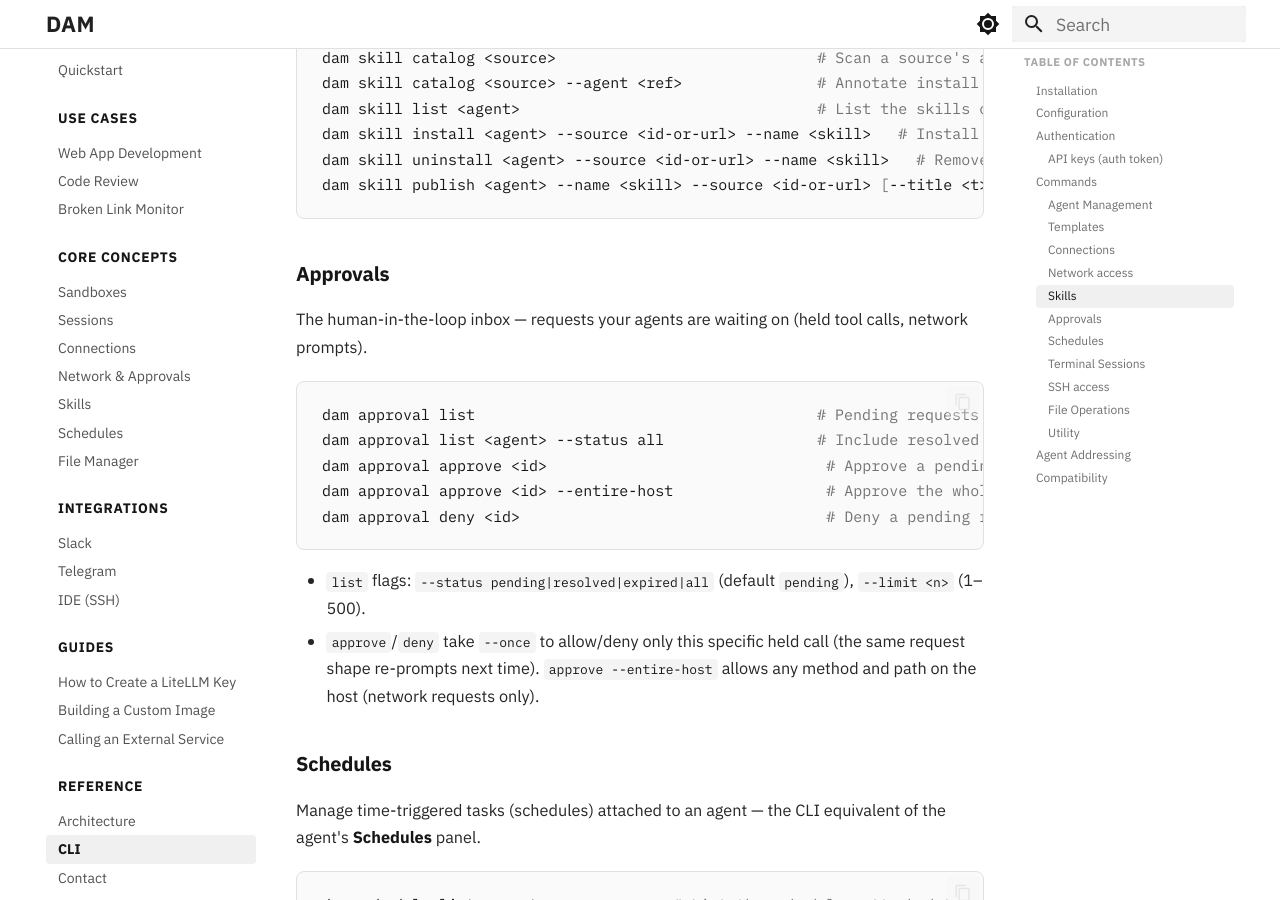
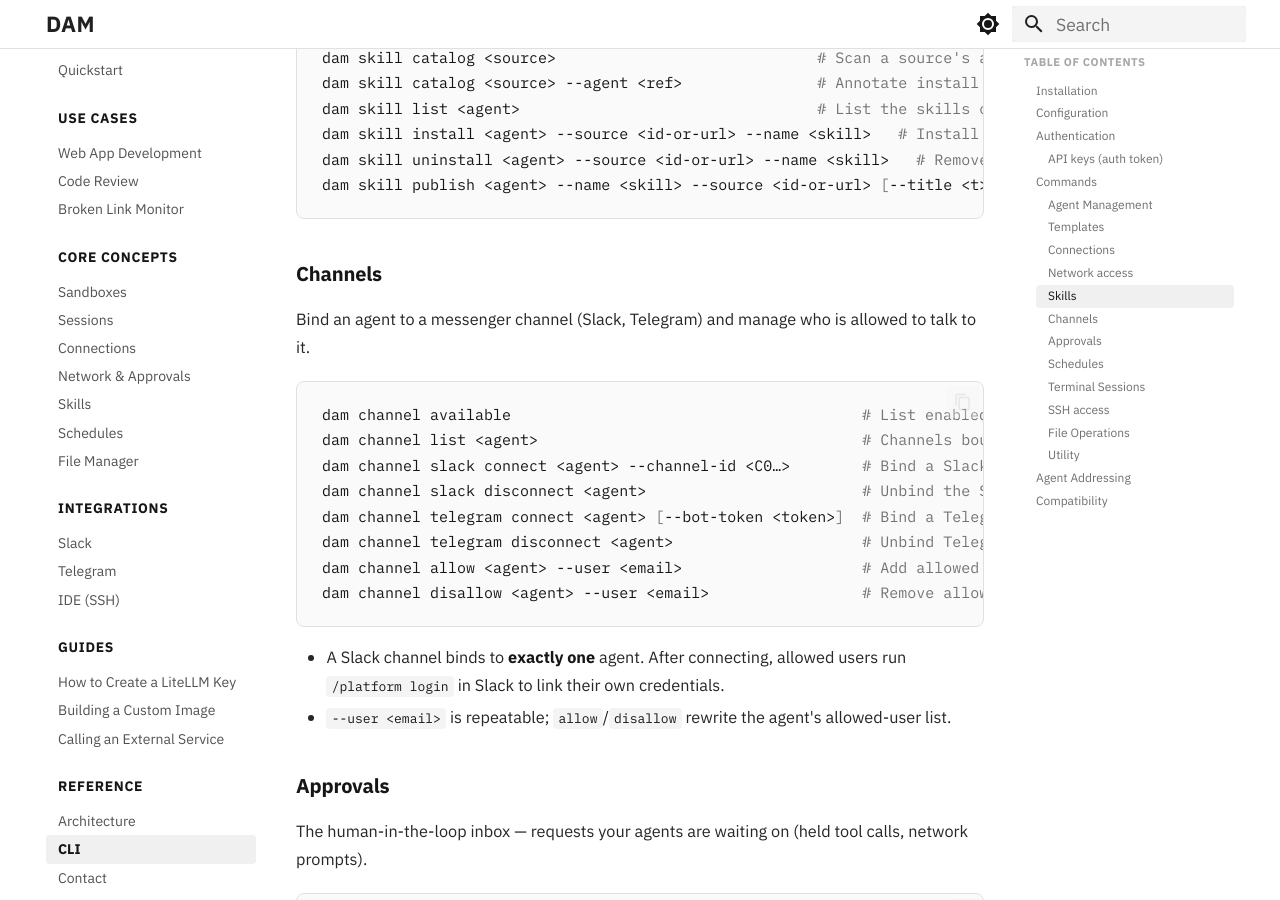
Before and after one commit to dam-agents/docs, an MkDocs documentation site: the page built from docs/reference/cli.md, in a window 1280 px wide and 900 px high, scrolled down 4256 px. Built offline with MkDocs 1.6.1 and Material for MkDocs 9.7.7, drawn with Linux system fonts in a browser that asks for light colours.

Commit message:
docs: sync for dam-agents/dam#1385 — document dam channel CLI commands (#13)
Co-authored-by: Agent User <agent@agent-7aee7c83b6b1d474-0.agent-7aee7c83b6b1d474.dam-prod-agents.svc.cluster.local>

````diff
--- a/docs/reference/cli.md
+++ b/docs/reference/cli.md
@@ -147,6 +147,24 @@ dam skill uninstall <agent> --source <id-or-url> --name <skill>   # Remove a ski
 dam skill publish <agent> --name <skill> --source <id-or-url> [--title <t>] [--body <b>]   # Publish a skill as a PR (--name/--source required; --title/--body optional)
 ```
 
+### Channels
+
+Bind an agent to a messenger channel (Slack, Telegram) and manage who is allowed to talk to it.
+
+```bash
+dam channel available                                       # List enabled messenger providers
+dam channel list <agent>                                    # Channels bound to an agent (+ Slack allow-list)
+dam channel slack connect <agent> --channel-id <C0…>        # Bind a Slack channel to the agent
+dam channel slack disconnect <agent>                        # Unbind the Slack channel
+dam channel telegram connect <agent> [--bot-token <token>]  # Bind a Telegram chat/bot
+dam channel telegram disconnect <agent>                     # Unbind Telegram
+dam channel allow <agent> --user <email>                    # Add allowed Slack user(s) (repeatable)
+dam channel disallow <agent> --user <email>                 # Remove allowed Slack user(s) (repeatable)
+```
+
+- A Slack channel binds to **exactly one** agent. After connecting, allowed users run `/platform login` in Slack to link their own credentials.
+- `--user <email>` is repeatable; `allow`/`disallow` rewrite the agent's allowed-user list.
+
 ### Approvals
 
 The human-in-the-loop inbox — requests your agents are waiting on (held tool calls, network prompts).
````
